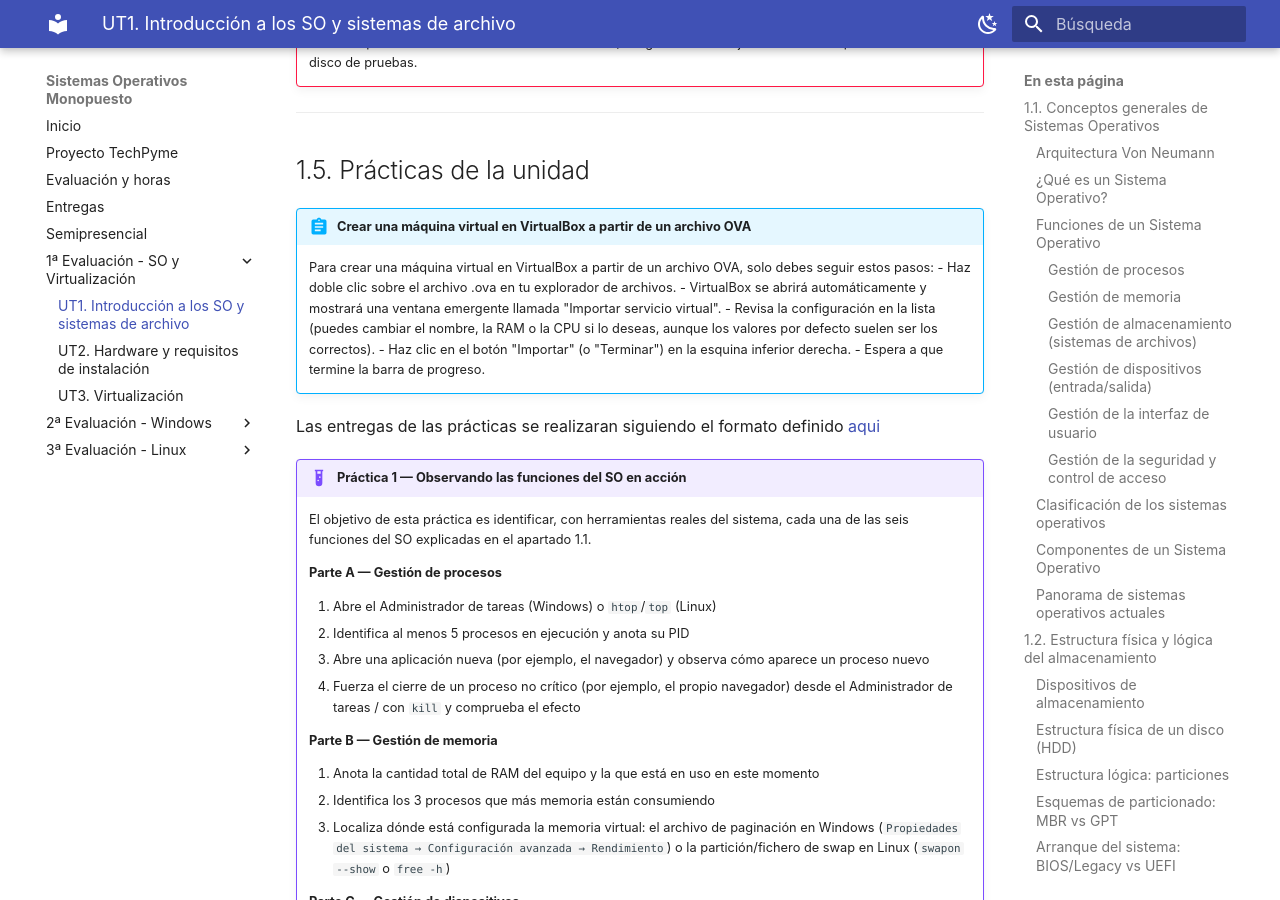
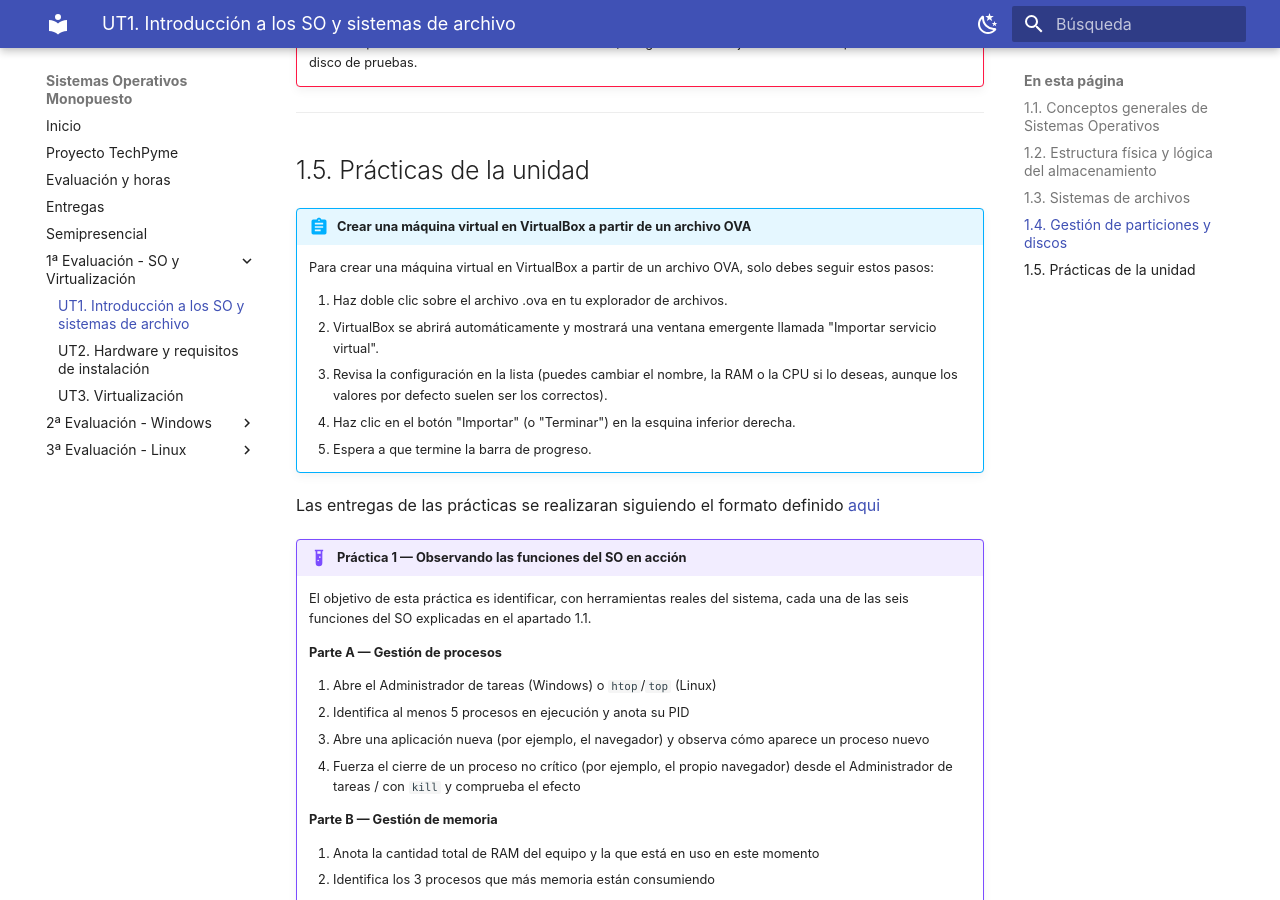
Before and after one commit to luisgarciabonifaz/SOM, an MkDocs documentation site: the page built from docs/primera-evaluacion/ut1-introduccion-so.md, in a window 1280 px wide and 900 px high, scrolled down 11196 px. Built offline with MkDocs 1.6.1 and Material for MkDocs 9.7.7, drawn with Linux system fonts in a browser that asks for light colours; plug-ins that fetch from the network failed and are left out.

Commit message:
Corrijo menu derecha

```diff
--- a/docs/primera-evaluacion/ut1-introduccion-so.md
+++ b/docs/primera-evaluacion/ut1-introduccion-so.md
@@ -305,7 +305,8 @@ sudo parted /dev/sdb
 
 !!! abstract "Crear una máquina virtual en VirtualBox a partir de un archivo OVA"
     Para crear una máquina virtual en VirtualBox a partir de un archivo OVA, solo debes seguir estos pasos:
-    - Haz doble clic sobre el archivo .ova en tu explorador de archivos.
+
+    1. Haz doble clic sobre el archivo .ova en tu explorador de archivos.
     - VirtualBox se abrirá automáticamente y mostrará una ventana emergente llamada "Importar servicio virtual".
     - Revisa la configuración en la lista (puedes cambiar el nombre, la RAM o la CPU si lo deseas, aunque los valores por defecto suelen ser los correctos).
     - Haz clic en el botón "Importar" (o "Terminar") en la esquina inferior derecha.
--- a/mkdocs.yml
+++ b/mkdocs.yml
@@ -58,6 +58,7 @@ markdown_extensions:
   - toc:
       permalink: true
       title: En esta página
+      toc_depth: 2
   - tables
   - footnotes
   - pymdownx.arithmatex:
```
Also changed, not shown: 1 other file.
